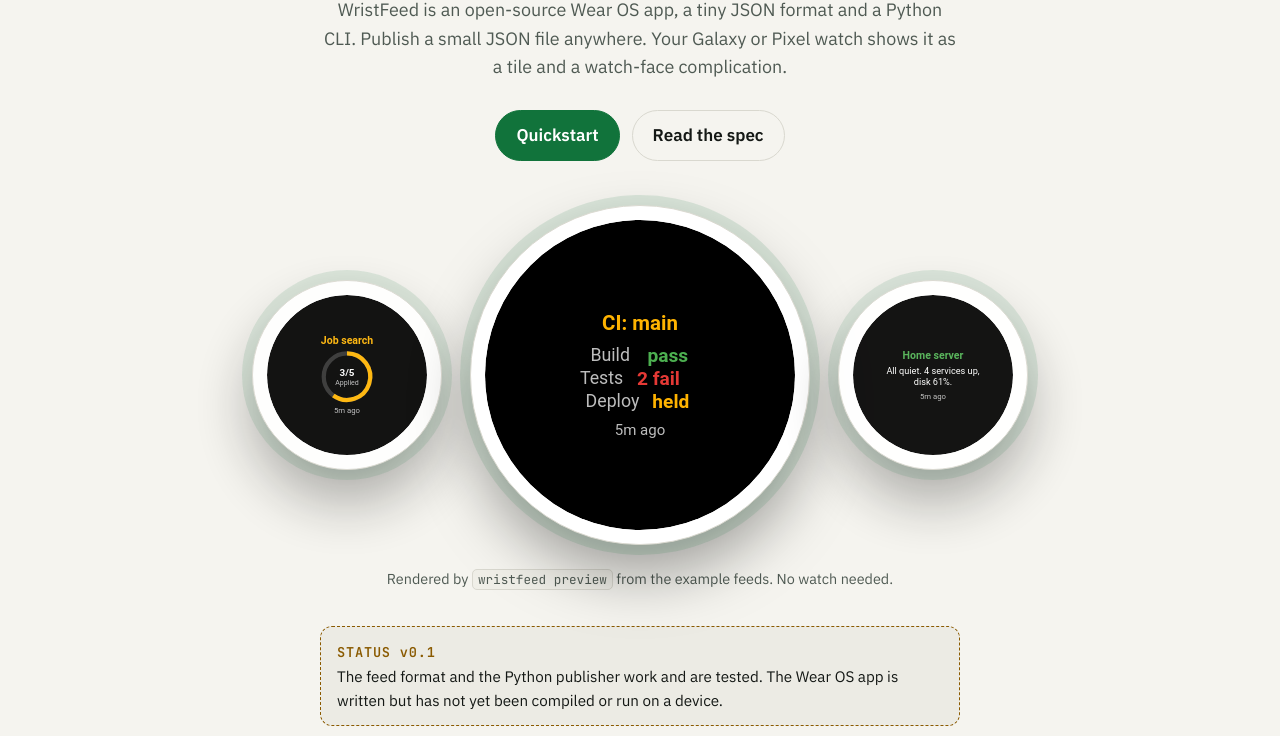
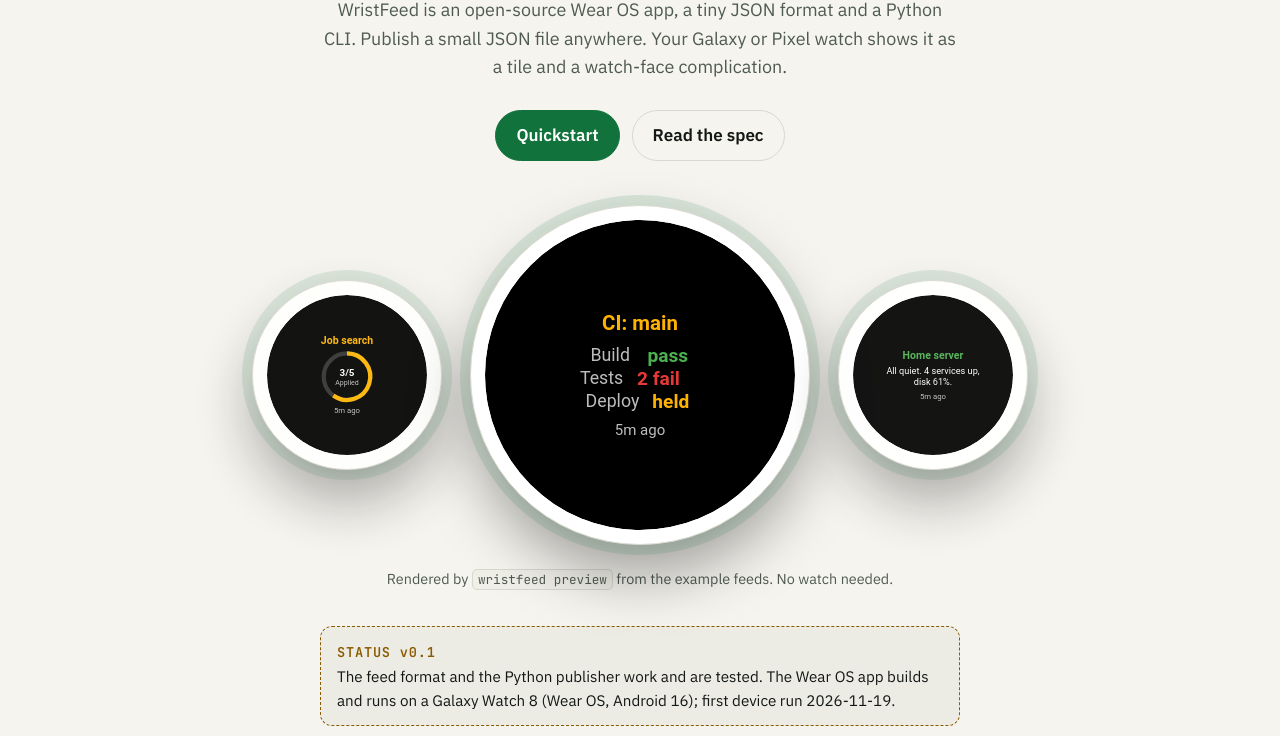
Before and after one commit to Larmstrong1127/wristfeed, a plain HTML site: page docs/index.html in a window 1280 px wide. Shown: the part 216-952 px from the top of the page. Drawn offline with Linux system fonts and the light colour scheme.

Commit message:
Wear OS app: first compile and first device run (Galaxy Watch 8); commit the Gradle 8.7 wrapper
The app compiled with no errors or warnings; the 23 core JVM tests (with the conformance corpus)
pass; the debug APK installed on an SM-L330 (Android 16 / API 36), fetched a feed from a secret
gist and listed it. Tile and complications not yet checked on the device. Gradle 8.7 needs JDK
17-21 (Studio 2026's JBR is Java 25); README says so.

Co-Authored-By: Claude Opus 5.5 <noreply@anthropic.com>

```diff
--- a/docs/index.html
+++ b/docs/index.html
@@ -204,7 +204,7 @@ footer .wrap { display: flex; justify-content: space-between; gap: 16px; flex-wr
       <div class="watch side r"><img src="img/message.svg" width="454" height="454" alt="Message tile: one short status line"></div>
     </div>
     <p class="caption">Rendered by <code>wristfeed preview</code> from the example feeds. No watch needed.</p>
-    <p class="status-note"><strong>STATUS v0.1</strong><br>The feed format and the Python publisher work and are tested. The Wear OS app is written but has not yet been compiled or run on a device.</p>
+    <p class="status-note"><strong>STATUS v0.1</strong><br>The feed format and the Python publisher work and are tested. The Wear OS app builds and runs on a Galaxy Watch 8 (Wear OS, Android 16); first device run 2026-11-19.</p>
   </div>
 </div>
 
```
Also changed, not shown: 6 other files.
